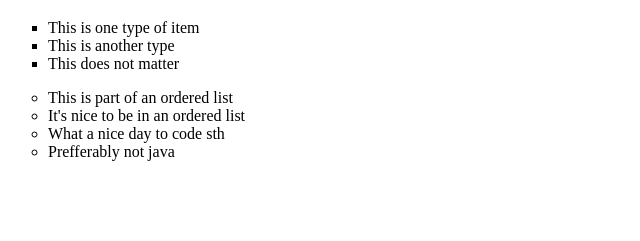
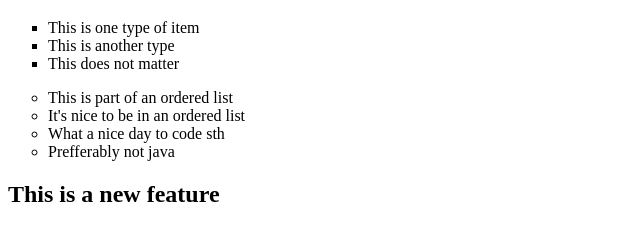
Before and after one commit to cristisulighetean/cs50_github_sass, a plain HTML site: page index.html in a window 1280 px wide. Shown: the part 61-302 px from the top of the page, without its empty margins (0-640 px from the left). Drawn offline with Linux system fonts and the light colour scheme.

Commit message:
added feature

```diff
--- a/index.html
+++ b/index.html
@@ -18,5 +18,8 @@
             <li>What a nice day to code sth</li>
             <li>Prefferably not java</li>
         </ol>
+        <h2>
+            This is a new feature
+        </h2>
     </body>
 </html>
```
